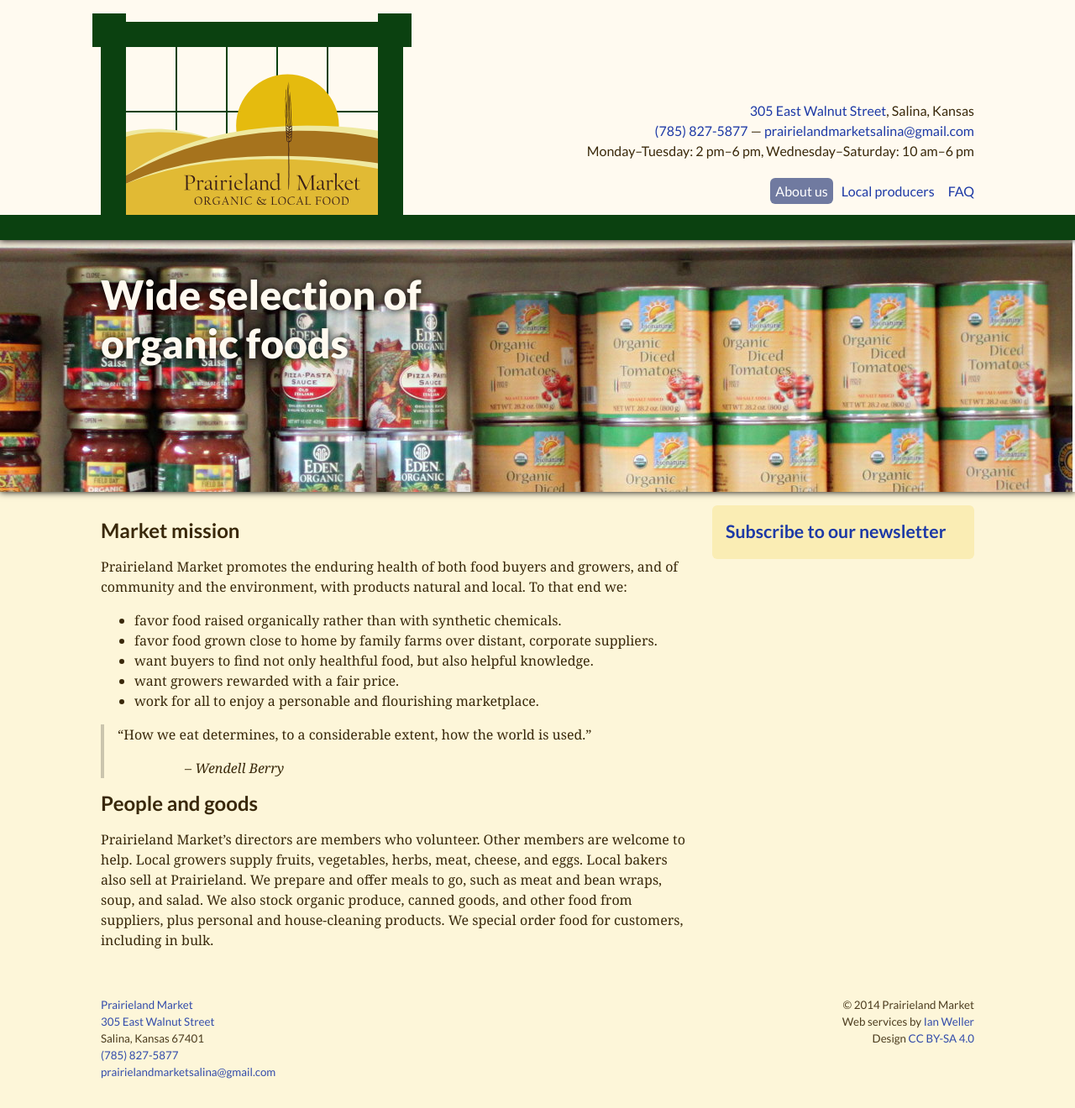
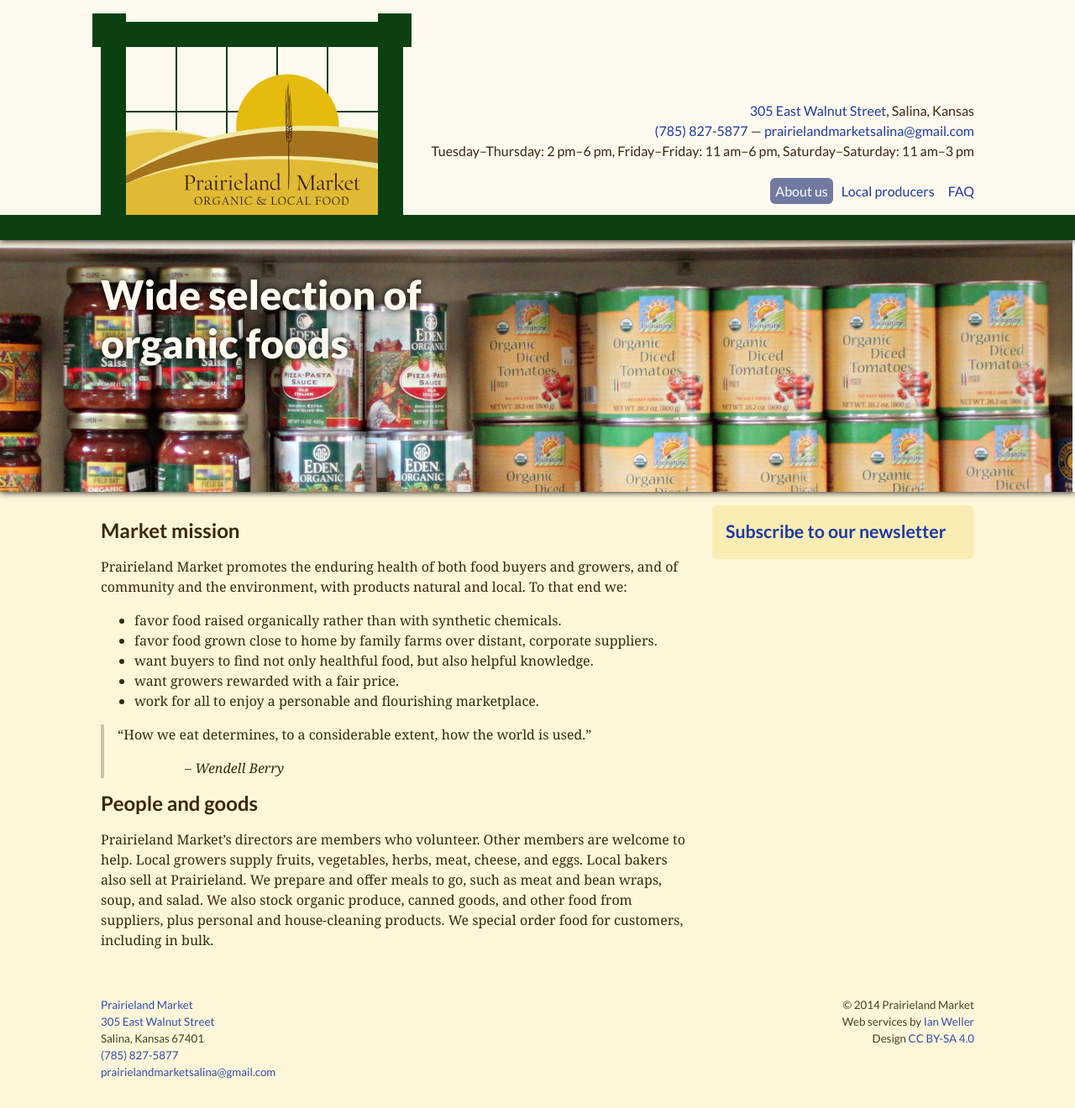
Before and after one commit to prairielandmarket/prairielandmarket.github.io, a Jekyll site: the page built from index.md, in a window 1280 px wide. Shown: the whole page at 84% size. Built offline with Jekyll 4.4.1, drawn with Linux system fonts in a browser that asks for light colours; nearby versions of some CDN libraries; Markdown is read by kramdown in place of the engine named in the settings.

Commit message:
Update operating hours

```diff
--- a/_data/contact.yml
+++ b/_data/contact.yml
@@ -9,11 +9,15 @@ address:
   zip: 67401
   url: http://maps.google.com/maps?q=305+East+Walnut+Street,+Salina,+Kansas&t=m
 hours:
-  - day_start: Monday
-    day_end: Tuesday
+  - day_start: Tuesday
+    day_end: Thursday
     time_start: 2 pm
     time_end: 6 pm
-  - day_start: Wednesday
+  - day_start: Friday
+    day_end: Friday
+    time_start: 11 am
+    time_end: 6 pm
+  - day_start: Saturday
     day_end: Saturday
-    time_start: 10 am
-    time_end: 6 pm
+    time_start: 11 am
+    time_end: 3 pm
```
